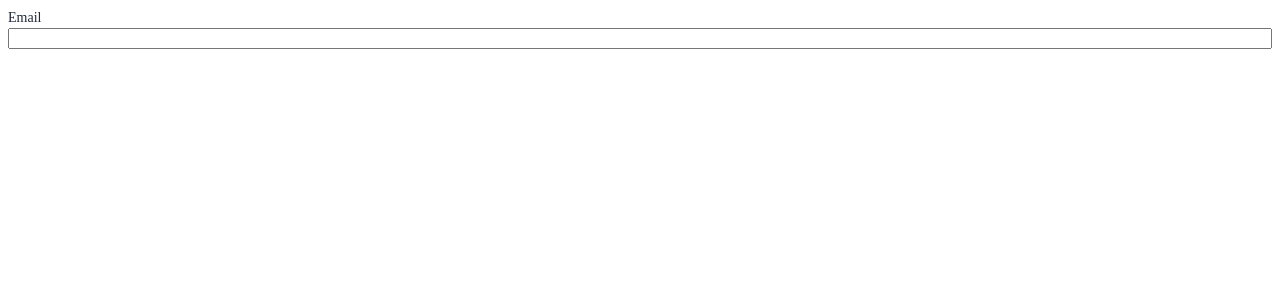
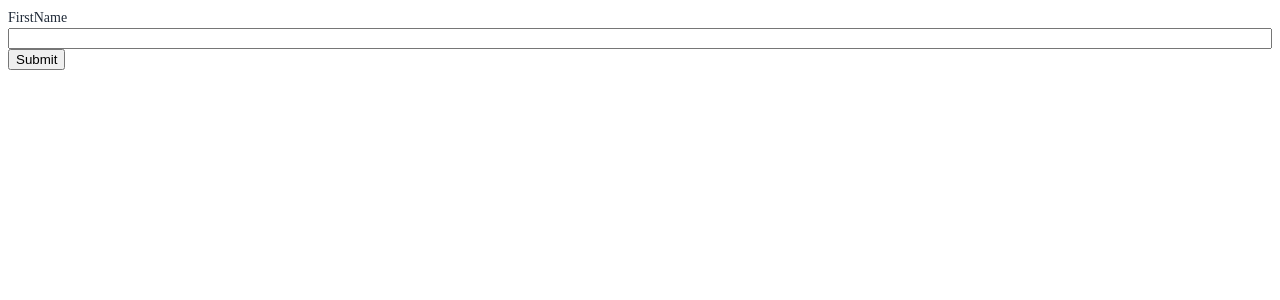
Before and after one commit to JM066/oh-my-english, a React (Vite) app: page / in a window 1280 px wide. Shown: the top 300 px of the page. Built offline with nearby package versions, Linux system fonts and the light colour scheme.

Commit message:
TextFieldInupt in progress

```diff
--- a/src/view/components/atoms/Input/index.tsx
+++ b/src/view/components/atoms/TextFieldInput/index.tsx
@@ -12,15 +12,18 @@ export interface Props extends AriaTextFieldOptions<'input'> {
   formOptions?: RegisterOptions
 }
 function TextFieldInput(props: Props) {
-  const { label = '', error = '' } = props
+  const { label = '', error = '', placeholder = 'placeholder...' } = props
   const ref = useRef(null)
   const { inputProps, errorMessageProps, validationErrors } = useTextField(props, ref)
   const { labelProps } = useLabel({ 'aria-label': `label ${label}`, label })
-  const register = useFormContext()
+
+  const formContext = useFormContext()
+
   return (
     <div className='tw-flex tw-flex-col'>
       <Text size='Small' {...labelProps} color='Gray800' as='label' text={label} />
-      <input {...inputProps} {...register} ref={ref} />
+      <input {...inputProps} ref={ref} />
+      {/* {...(formContext?.register(label, formOptions) */}
       <Text
         size='Small'
         {...errorMessageProps}
--- /dev/null
+++ b/src/view/components/molecules/Form/index.tsx
@@ -0,0 +1,20 @@
+import React, { type ReactNode } from 'react'
+import { useForm, FormProvider, type FieldValues, type SubmitHandler } from 'react-hook-form'
+
+interface Props<T extends FieldValues> {
+  children: ReactNode
+  onSubmit: SubmitHandler<T>
+}
+function Form<T extends object>({ children, onSubmit }: Props<T>) {
+  const methods = useForm<T>()
+
+  return (
+    <FormProvider {...methods}>
+      <form onSubmit={methods.handleSubmit(onSubmit)}>{children}</form>
+      <input type='submit' />
+    </FormProvider>
+  )
+}
+
+Form.whyDidYouRender = true
+export default Form
--- a/src/view/pages/Home/index.tsx
+++ b/src/view/pages/Home/index.tsx
@@ -1,9 +1,19 @@
-import Input from '../../components/atoms/Input'
+import TextFieldInput from '../../components/atoms/TextFieldInput'
+import Form from '../../components/molecules/Form'
 
+interface FormData {
+  type: string
+  email: string
+}
 function Home(): JSX.Element {
+  const onSubmit = (data: FormData) => {
+    console.log(data)
+  }
   return (
     <div>
-      <Input label='Email' />
+      <Form<FormData> onSubmit={onSubmit}>
+        <TextFieldInput label='FirstName' formOptions={{ required: true }} />
+      </Form>
     </div>
   )
 }
```
